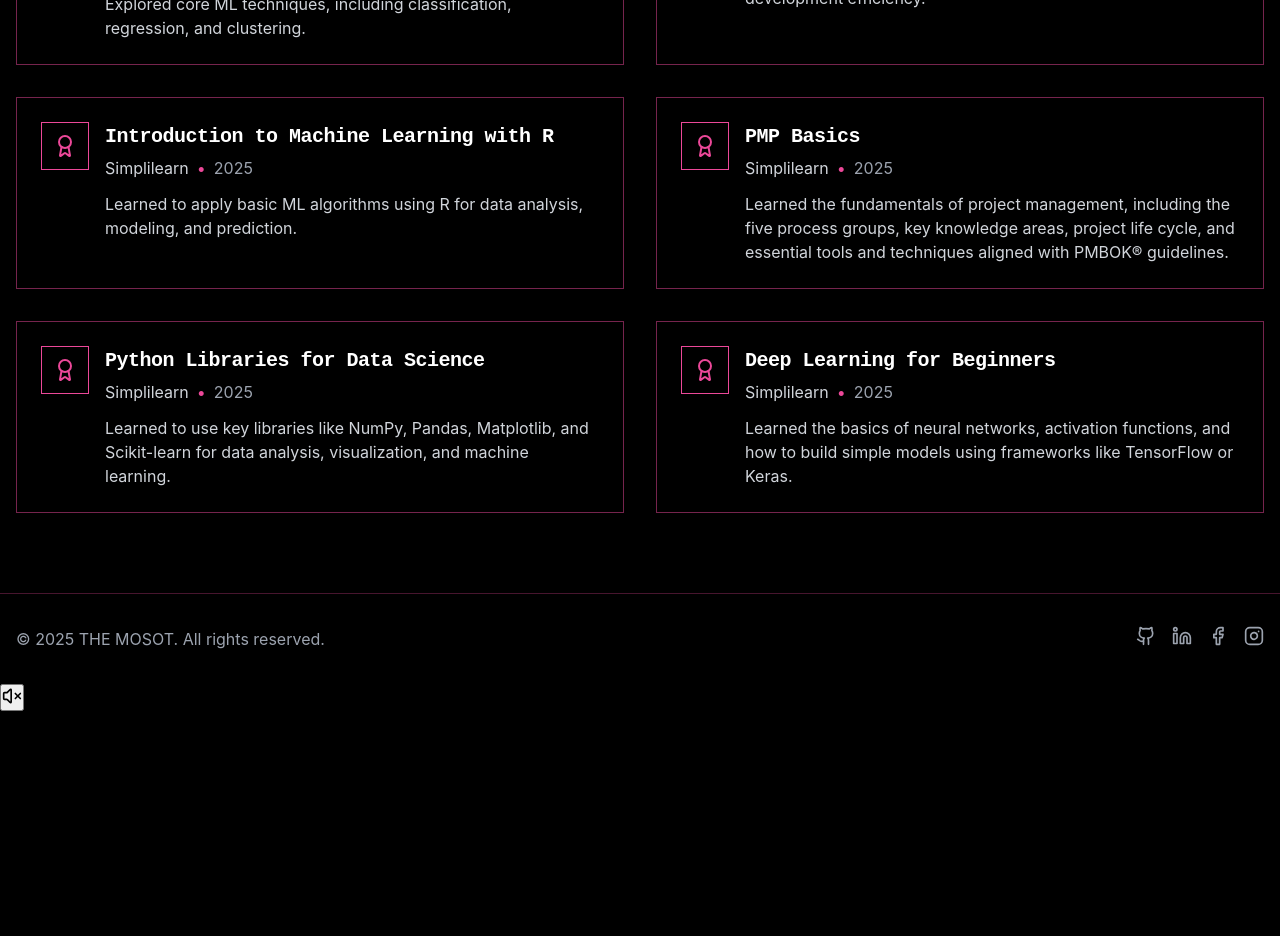
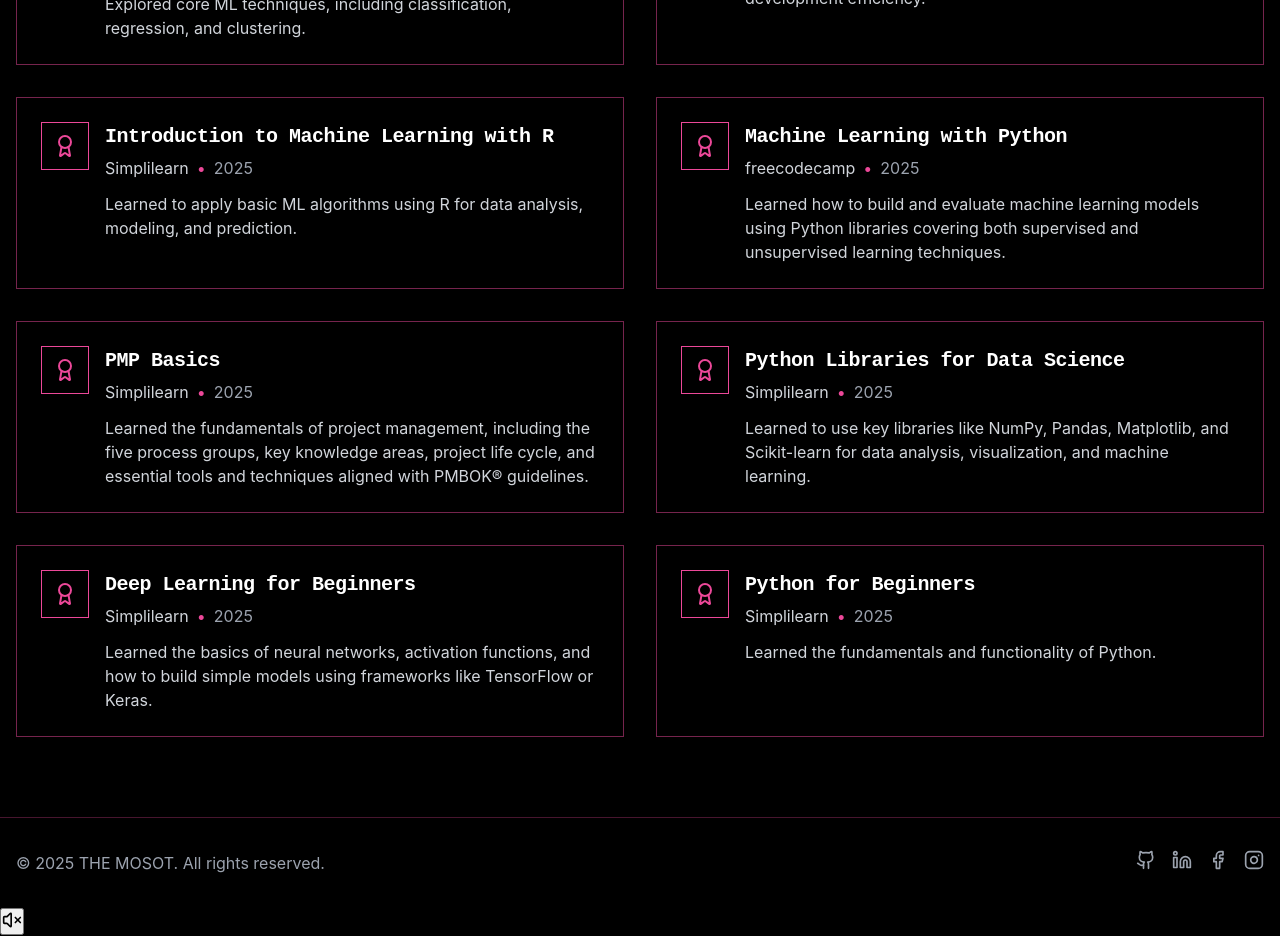
Before and after one commit to jedinsama/mosot-project, a React (Vite) app: page /certificates in a window 1280 px wide. Shown: the part 940-1876 px from the top of the page. Before the commit the page ends 1652 px from the top, so only its background shows below. Built offline with nearby package versions, Linux system fonts and the light colour scheme.

Commit message:
updated certificate

```diff
--- a/src/pages/CertificatesPage.jsx
+++ b/src/pages/CertificatesPage.jsx
@@ -20,7 +20,7 @@ function CertificatesPage() {
           <div className="certificates-grid">
           <CertificateCard
               title="Data Analyisis with Python"
-              issuer="FreeCodeCamp"
+              issuer="freecodecamp"
               date="2025"
               description="Learned how to analyze and visualize data using Python libraries like Pandas and NumPy,"
               url="https://www.freecodecamp.org/certification/jadenmosot/data-analysis-with-python-v7"
@@ -82,6 +82,13 @@ function CertificatesPage() {
               url="https://certificates.simplicdn.net/share/8236316_85560111746513899487.pdf"
             />
             <CertificateCard
+              title="Machine Learning with Python"
+              issuer="freecodecamp"
+              date="2025"
+              description="Learned how to build and evaluate machine learning models using Python libraries covering both supervised and unsupervised learning techniques."
+              url="https://www.freecodecamp.org/certification/jadenmosot/machine-learning-with-python-v7"
+            />
+            <CertificateCard
             title="PMP Basics"
             issuer="Simplilearn"
             date="2025"
@@ -102,6 +109,13 @@ function CertificatesPage() {
         description="Learned the basics of neural networks, activation functions, and how to build simple models using frameworks like TensorFlow or Keras."
         url="https://certificates.simplicdn.net/share/8296324_85560111746514475546.pdf"
       />
+             <CertificateCard
+        title="Python for Beginners"
+        issuer="Simplilearn"
+        date="2025"
+        description="Learned the fundamentals and functionality of Python."
+        url="https://certificates.simplicdn.net/share/8299184_85560111746514349681.pdf"
+      />
           </div>
         </div>
       </section>
```
